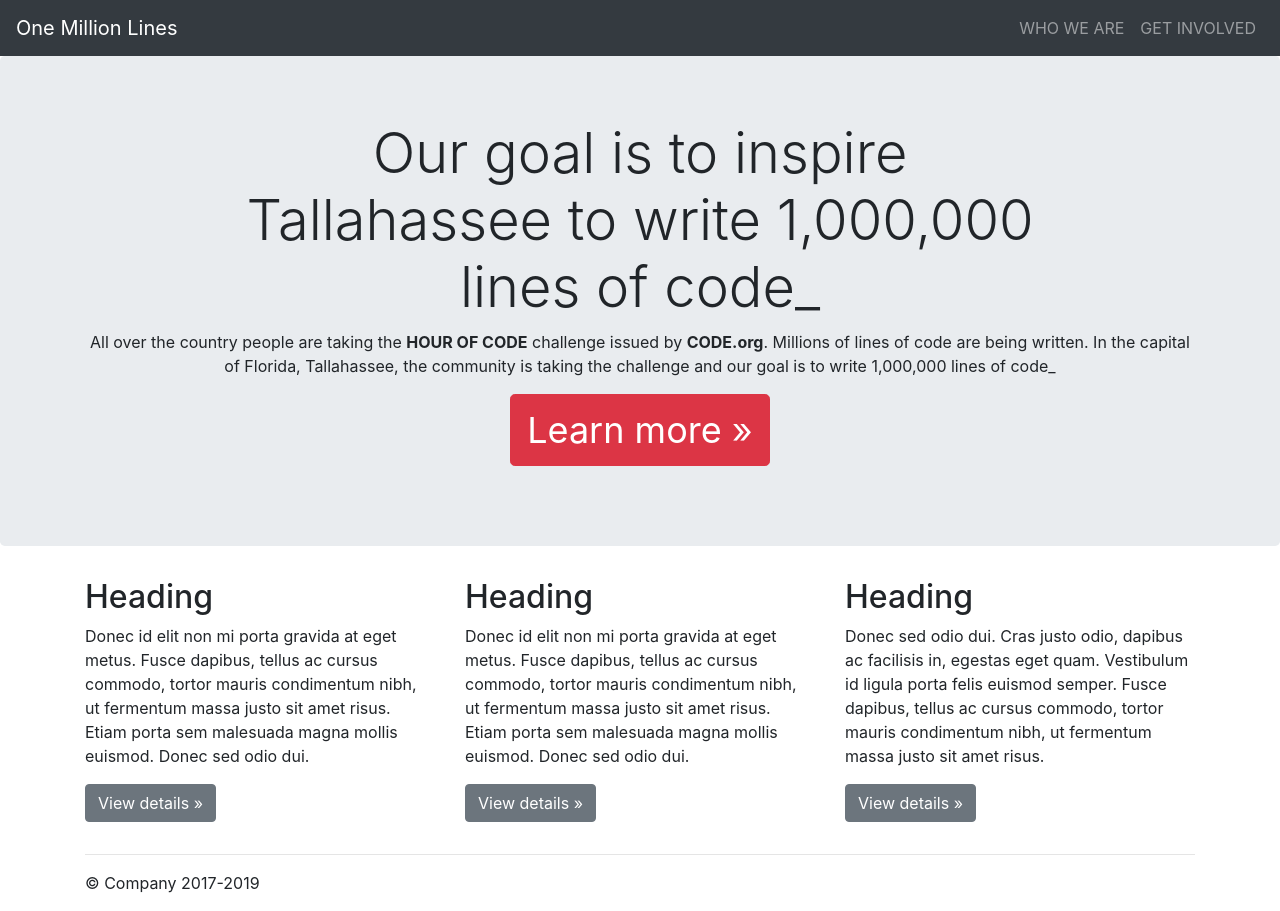
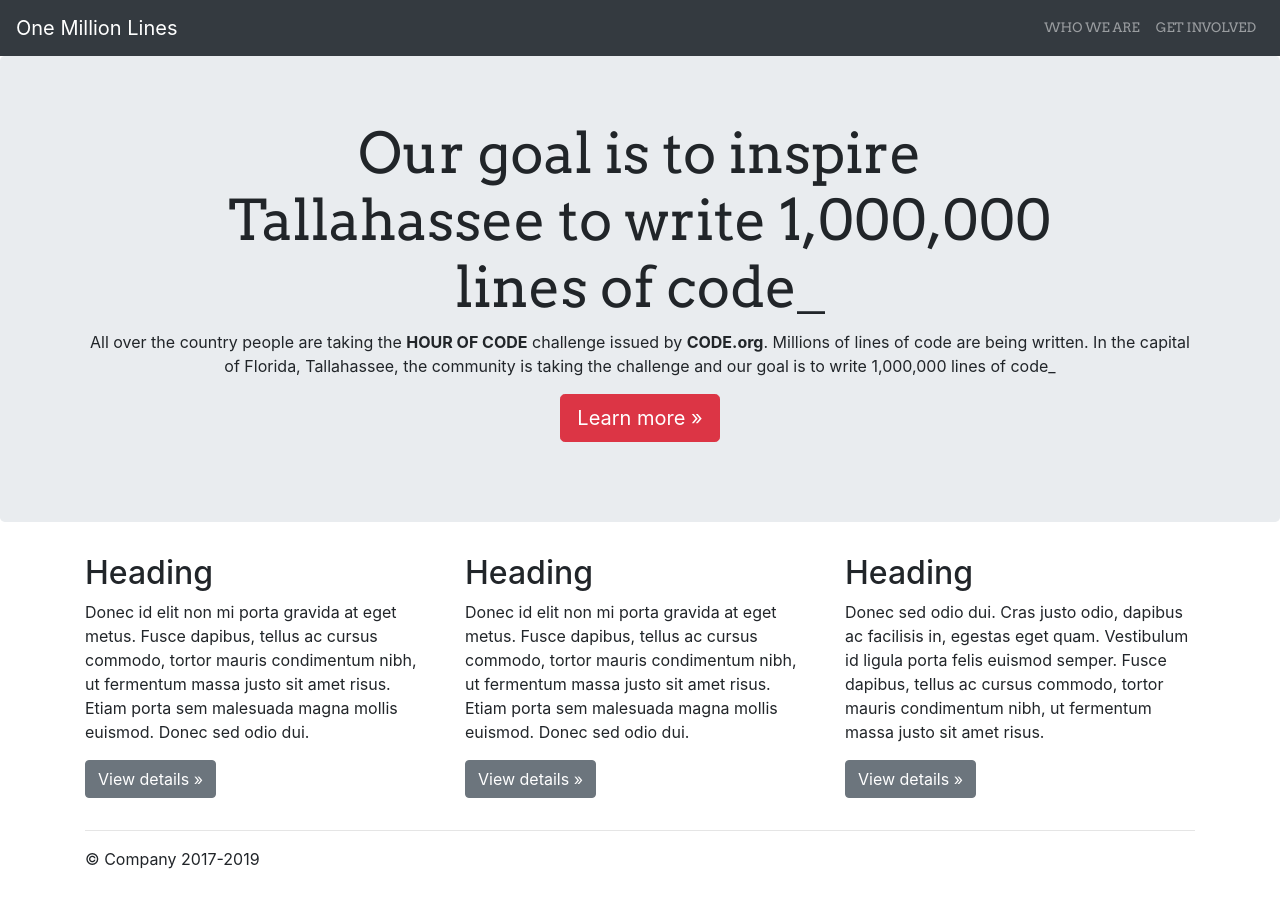
Before and after one commit to francisrod01/building-html-sites, a website: page projects/one-million-lines/index.html in a window 1280 px wide. After the commit the page ends 887 px from the top, so only its background shows below. Drawn offline with nearby package versions, Linux system fonts and the light colour scheme.

Commit message:
[oml] Added Google Arvo font and some fonts changed

```diff
--- a/projects/one-million-lines/css/custom.css
+++ b/projects/one-million-lines/css/custom.css
@@ -12,8 +12,12 @@ body {
   user-select: none;
 }
 
-.btn-lg {
-  font-size: 2.25rem;
+ul.navbar-nav, .jumbotron h1 {
+  font-family: 'Arvo', Courier, serif;
+}
+
+ul.navbar-nav {
+  font-size: 13px;
 }
 
 @media (min-width: 768px) {
--- a/projects/one-million-lines/index.html
+++ b/projects/one-million-lines/index.html
@@ -7,6 +7,9 @@
     <meta name="author" content="Mark Otto, Jacob Thornton, and Bootstrap contributors">
     <meta name="generator" content="Jekyll v3.8.5">
     <title>Jumbotron Template · Bootstrap</title>
+
+    <!-- Google Arvo font -->
+    <link href="https://fonts.googleapis.com/css?family=Arvo" rel="stylesheet">
 
     <link rel="canonical" href="https://getbootstrap.com/docs/4.3/examples/jumbotron/">
 
```
